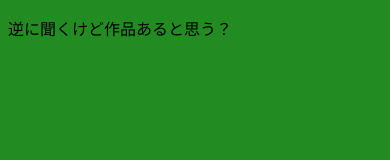
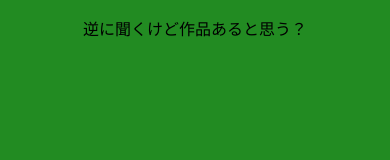
Before and after one commit to MiyamotoRin/mypage, a plain HTML site: page works.html in a window 390 px wide. Drawn offline with Linux system fonts and the light colour scheme.

Commit message:
top.ccsの変更

```diff
--- a/css/page.css
+++ b/css/page.css
@@ -1,3 +1,15 @@
 body {
   background-color: forestgreen;
 }
+
+.container {
+  margin: 0 auto;
+  width: 80%;
+  text-align: center;
+}
+
+@media(max-width: 670px) {
+  .container {
+    width: 90%;
+  }
+}
--- a/works.html
+++ b/works.html
@@ -2,6 +2,7 @@
 <html>
 <head>
   <meta charset="utf-8">
+  <meta name="viewport" content="width=device-width, initial-scale=1.0">
   <link rel="stylesheet" href="css/page.css">
   <title>Miyamoto Rin</title>
 </head>
```
Also changed, not shown: profile.html (+1 -0 lines).
